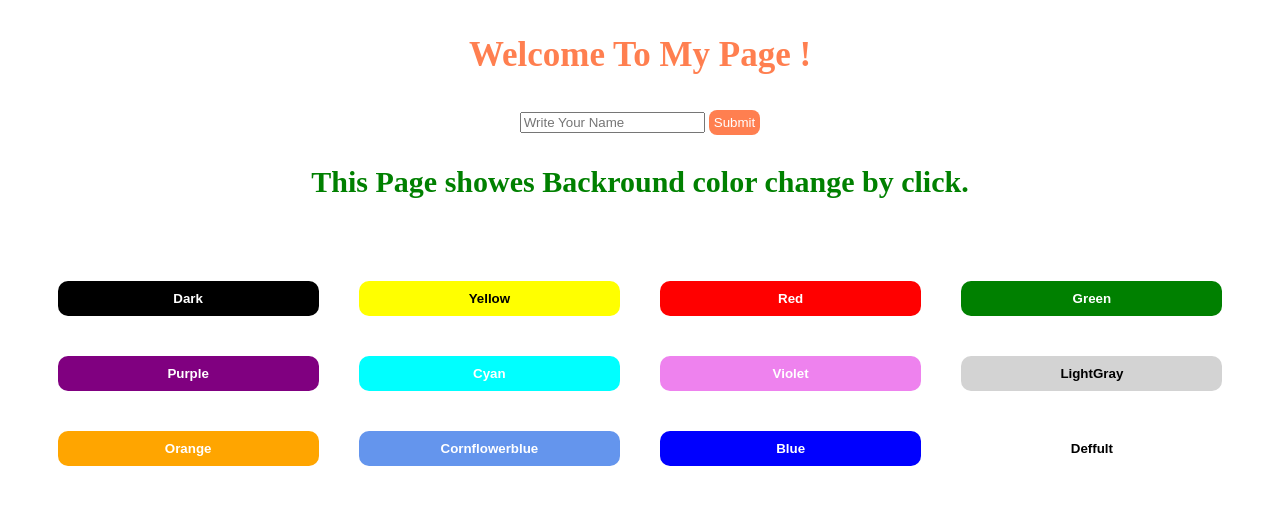
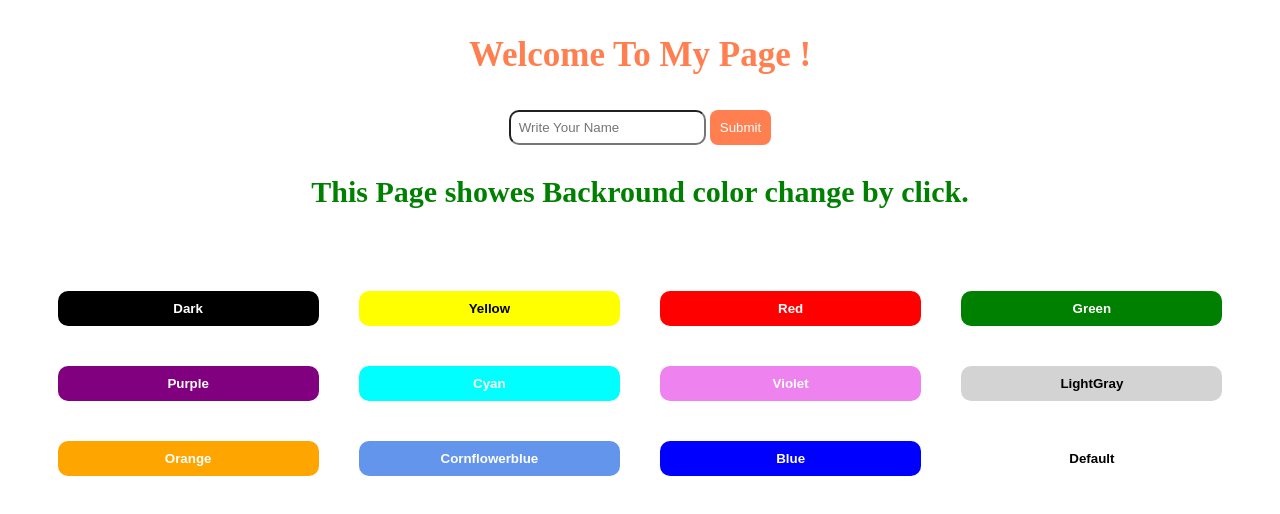
Before and after one commit to juhairulislam/Backround-color-change-js, a plain HTML site: page index.html in a window 1280 px wide. Drawn offline with Linux system fonts and the light colour scheme.

Commit message:
fix default spelling and edited input and submit button css

```diff
--- a/index.html
+++ b/index.html
@@ -33,7 +33,7 @@
             <button id="btn-9">Orange</button>
             <button id="btn-9-1">Cornflowerblue</button>
             <button id="btn-10">Blue</button>
-            <button id="btn-11">Deffult</button>
+            <button id="btn-11">Default</button>
         </div>
     </div>
 
--- a/style.css
+++ b/style.css
@@ -147,5 +147,10 @@ h1{
     border-radius: 8px;
     color: white;
     border: none;
-    padding: 5px;
+    padding: 10px;
 }
+
+#input{
+    padding: 8px;
+    border-radius: 10px;
+}
```
